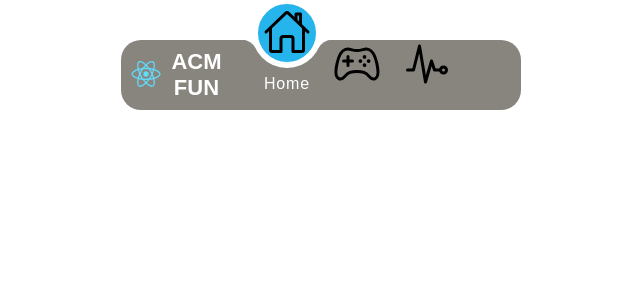
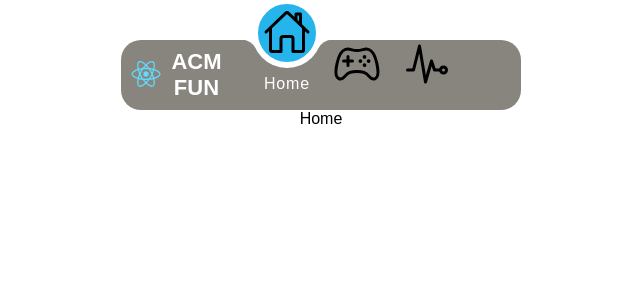
Before and after one commit to PEC-CSS/acm-fun, a React (Create React App) app: page / in a window 1280 px wide. Shown: the top 300 px of the page, without its empty margins (319-959 px from the left). Built offline with nearby package versions, Linux system fonts and the light colour scheme.

Commit message:
removed previously added margins

```diff
--- a/src/styles/components/common/Navbar.css
+++ b/src/styles/components/common/Navbar.css
@@ -10,7 +10,7 @@
 }
 
 .navbar-wrapper {
-  display: block;
+  height: 110px;
 }
 .navbar-root {
   margin-left: auto;
```
